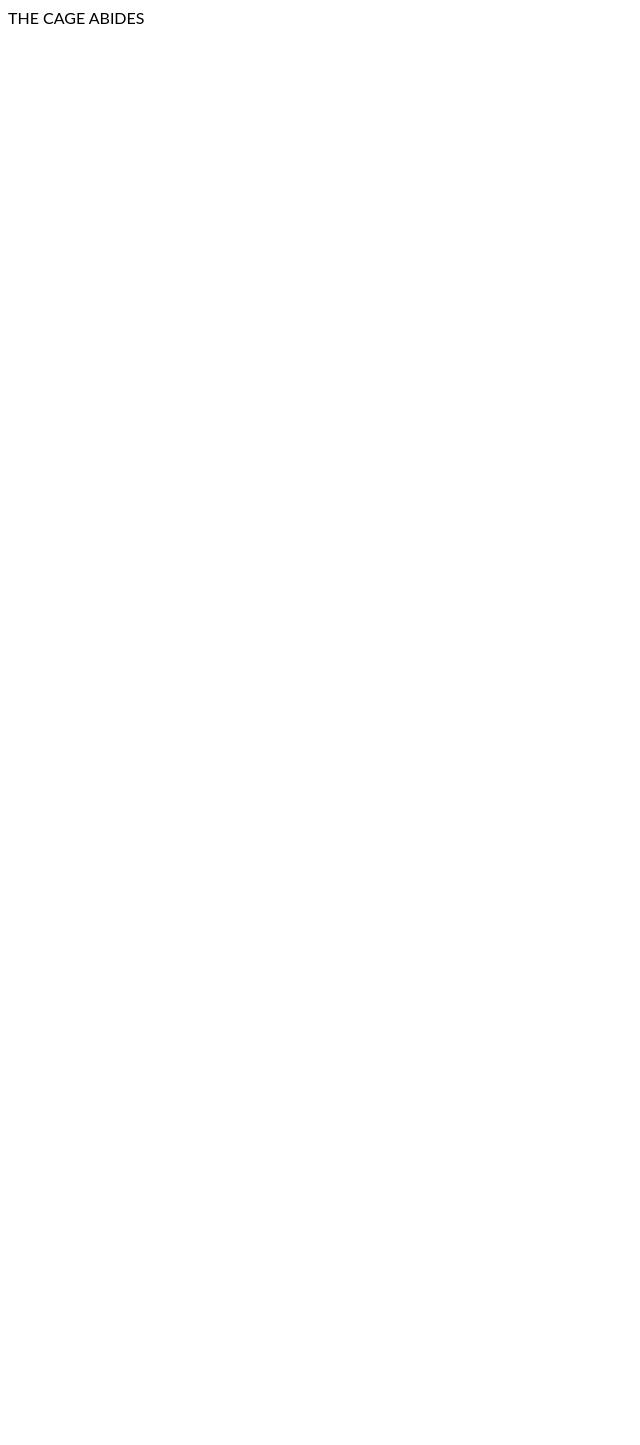
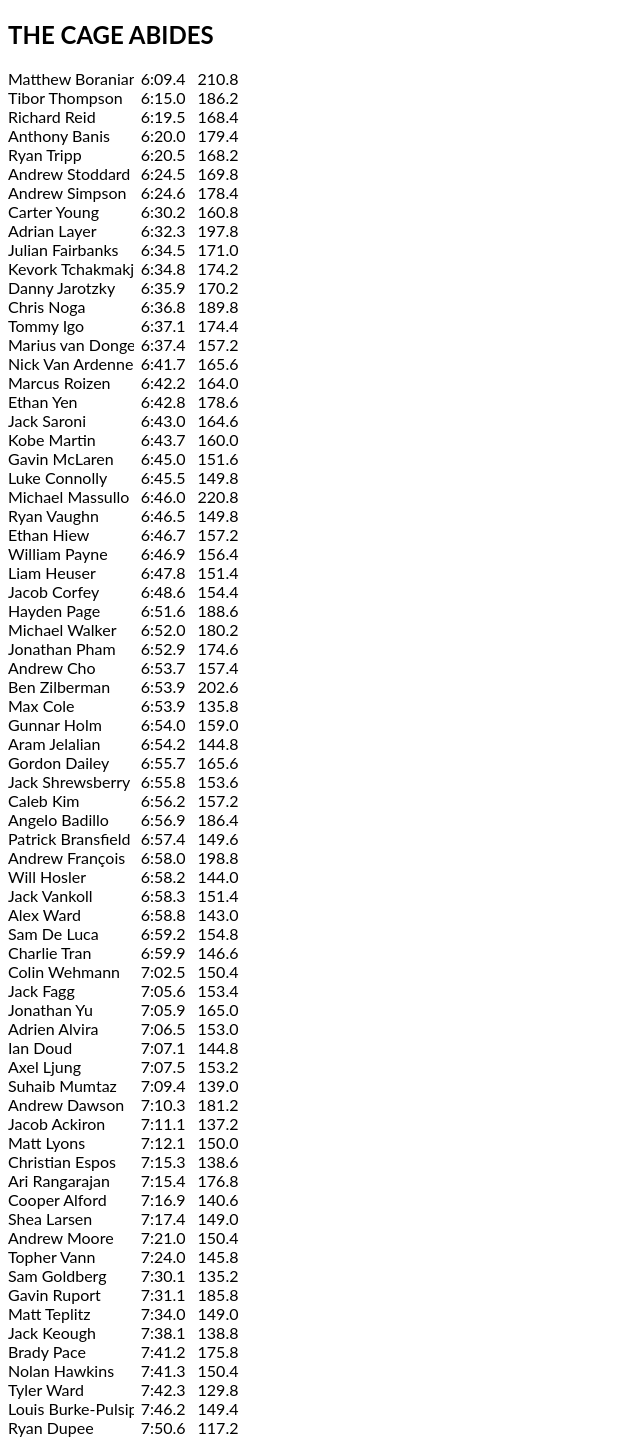
Before and after one commit to bpderegt/TheCoachesCage, a React app: page / in a window 1280 px wide. Shown: the whole page, without its empty margins (0-640 px from the left). Before the commit the page ends 800 px from the top, so only its background shows below. Built offline with nearby package versions, Linux system fonts and the light colour scheme; the HTML template or start-up script is replaced by a standard one.

Commit message:
static athlete 2ks displaying

```diff
--- a/client/src/components/App.jsx
+++ b/client/src/components/App.jsx
@@ -1,6 +1,8 @@
 import React from 'react';
 import styled from 'styled-components';
+import Roster from './roster/Roster.jsx';
 const axios = require('axios');
+
 
 const PageWrapper = styled.div`
   font-family: 'Lato', sans-serif;
@@ -21,7 +23,8 @@ class App extends React.Component {
   render() {
     return (
       <PageWrapper>
-        THE CAGE ABIDES
+        <h2>THE CAGE ABIDES</h2>
+        <Roster />
       </PageWrapper>
     )
   }
--- /dev/null
+++ b/client/src/components/roster/Athlete.jsx
@@ -0,0 +1,41 @@
+import React from 'react';
+import styled from 'styled-components';
+
+const AthleteWrapper = styled.div`
+  display: flex;
+  flex-direction: row;
+`;
+
+const NameWrapper = styled.div`
+  max-width: 10%;
+  min-width: 10%;
+  overflow: hidden;
+  white-space: nowrap;
+  margin-right: 0.5%;
+`;
+
+const TimeWrapper = styled.div`
+  max-width: 4%;
+  min-width: 4%;
+  overflow: hidden;
+  white-space: nowrap;
+  margin-right: 0.5%;
+`;
+
+const WeightWrapper = styled.div`
+  max-width: 4%;
+  min-width: 4%;
+  overflow: hidden;
+  white-space: nowrap;
+  margin-right: 0.5%;
+`;
+
+const Athlete = ({ athlete }) => (
+  <AthleteWrapper>
+    <NameWrapper>{athlete.name}</NameWrapper>
+    <TimeWrapper>{athlete.time}</TimeWrapper>
+    <WeightWrapper>{athlete.weight.toString().indexOf('.') === -1 ? `${athlete.weight.toString()}.0` : athlete.weight.toString()}</WeightWrapper>
+  </AthleteWrapper>
+)
+
+export default Athlete
--- a/client/src/components/roster/Roster.jsx
+++ b/client/src/components/roster/Roster.jsx
@@ -0,0 +1,16 @@
+import React from 'react';
+import Athlete from './Athlete.jsx'
+const data = require('../../../../db/static2ks.js')
+
+const moment = require('moment');
+moment().format();
+
+const Roster = () => (
+  <div>
+    {data.map((athlete, index) => (
+      <Athlete key={index} athlete={athlete} />
+    ))}
+  </div>
+)
+
+export default Roster;
--- /dev/null
+++ b/db/static2ks.js
@@ -0,0 +1,73 @@
+module.exports = [
+{ name: 'Matthew Boranian', time: '6:09.4', weight: 210.8 },
+{ name: 'Tibor Thompson', time: '6:15.0', weight: 186.2 },
+{ name: 'Richard Reid', time: '6:19.5', weight: 168.4 },
+{ name: 'Anthony Banis', time: '6:20.0', weight: 179.4 },
+{ name: 'Ryan Tripp', time: '6:20.5', weight: 168.2 },
+{ name: 'Andrew Stoddard', time: '6:24.5', weight: 169.8 },
+{ name: 'Andrew Simpson', time: '6:24.6', weight: 178.4 },
+{ name: 'Carter Young', time: '6:30.2', weight: 160.8 },
+{ name: 'Adrian Layer', time: '6:32.3', weight: 197.8 },
+{ name: 'Julian Fairbanks', time: '6:34.5', weight: 171 },
+{ name: 'Kevork Tchakmakjian', time: '6:34.8', weight: 174.2 },
+{ name: 'Danny Jarotzky', time: '6:35.9', weight: 170.2 },
+{ name: 'Chris Noga', time: '6:36.8', weight: 189.8 },
+{ name: 'Tommy Igo', time: '6:37.1', weight: 174.4 },
+{ name: 'Marius van Dongen', time: '6:37.4', weight: 157.2 },
+{ name: 'Nick Van Ardenne', time: '6:41.7', weight: 165.6 },
+{ name: 'Marcus Roizen', time: '6:42.2', weight: 164 },
+{ name: 'Ethan Yen', time: '6:42.8', weight: 178.6 },
+{ name: 'Jack Saroni', time: '6:43.0', weight: 164.6 },
+{ name: 'Kobe Martin', time: '6:43.7', weight: 160 },
+{ name: 'Gavin McLaren', time: '6:45.0', weight: 151.6 },
+{ name: 'Luke Connolly', time: '6:45.5', weight: 149.8 },
+{ name: 'Michael Massullo', time: '6:46.0', weight: 220.8 },
+{ name: 'Ryan Vaughn', time: '6:46.5', weight: 149.8 },
+{ name: 'Ethan Hiew', time: '6:46.7', weight: 157.2 },
+{ name: 'William Payne', time: '6:46.9', weight: 156.4 },
+{ name: 'Liam Heuser', time: '6:47.8', weight: 151.4 },
+{ name: 'Jacob Corfey', time: '6:48.6', weight: 154.4 },
+{ name: 'Hayden Page', time: '6:51.6', weight: 188.6 },
+{ name: 'Michael Walker', time: '6:52.0', weight: 180.2 },
+{ name: 'Jonathan Pham', time: '6:52.9', weight: 174.6 },
+{ name: 'Andrew Cho', time: '6:53.7', weight: 157.4 },
+{ name: 'Ben Zilberman', time: '6:53.9', weight: 202.6 },
+{ name: 'Max Cole', time: '6:53.9', weight: 135.8 },
+{ name: 'Gunnar Holm', time: '6:54.0', weight: 159 },
+{ name: 'Aram Jelalian', time: '6:54.2', weight: 144.8 },
+{ name: 'Gordon Dailey', time: '6:55.7', weight: 165.6 },
+{ name: 'Jack Shrewsberry', time: '6:55.8', weight: 153.6 },
+{ name: 'Caleb Kim', time: '6:56.2', weight: 157.2 },
+{ name: 'Angelo Badillo', time: '6:56.9', weight: 186.4 },
+{ name: 'Patrick Bransfield', time: '6:57.4', weight: 149.6 },
+{ name: 'Andrew François', time: '6:58.0', weight: 198.8 },
+{ name: 'Will Hosler', time: '6:58.2', weight: 144 },
+{ name: 'Jack Vankoll', time: '6:58.3', weight: 151.4 },
+{ name: 'Alex Ward', time: '6:58.8', weight: 143 },
+{ name: 'Sam De Luca', time: '6:59.2', weight: 154.8 },
+{ name: 'Charlie Tran', time: '6:59.9', weight: 146.6 },
+{ name: 'Colin Wehmann', time: '7:02.5', weight: 150.4 },
+{ name: 'Jack Fagg', time: '7:05.6', weight: 153.4 },
+{ name: 'Jonathan Yu', time: '7:05.9', weight: 165 },
+{ name: 'Adrien Alvira', time: '7:06.5', weight: 153 },
+{ name: 'Ian Doud', time: '7:07.1', weight: 144.8 },
+{ name: 'Axel Ljung', time: '7:07.5', weight: 153.2 },
+{ name: 'Suhaib Mumtaz', time: '7:09.4', weight: 139 },
+{ name: 'Andrew Dawson', time: '7:10.3', weight: 181.2 },
+{ name: 'Jacob Ackiron', time: '7:11.1', weight: 137.2 },
+{ name: 'Matt Lyons', time: '7:12.1', weight: 150 },
+{ name: 'Christian Espos', time: '7:15.3', weight: 138.6 },
+{ name: 'Ari Rangarajan', time: '7:15.4', weight: 176.8 },
+{ name: 'Cooper Alford', time: '7:16.9', weight: 140.6 },
+{ name: 'Shea Larsen', time: '7:17.4', weight: 149 },
+{ name: 'Andrew Moore', time: '7:21.0', weight: 150.4 },
+{ name: 'Topher Vann', time: '7:24.0', weight: 145.8 },
+{ name: 'Sam Goldberg', time: '7:30.1', weight: 135.2 },
+{ name: 'Gavin Ruport', time: '7:31.1', weight: 185.8 },
+{ name: 'Matt Teplitz', time: '7:34.0', weight: 149 },
+{ name: 'Jack Keough', time: '7:38.1', weight: 138.8 },
+{ name: 'Brady Pace', time: '7:41.2', weight: 175.8 },
+{ name: 'Nolan Hawkins', time: '7:41.3', weight: 150.4 },
+{ name: 'Tyler Ward', time: '7:42.3', weight: 129.8 },
+{ name: 'Louis Burke-Pulsipher', time: '7:46.2', weight: 149.4 },
+{ name: 'Ryan Dupee', time: '7:50.6', weight: 117.2 } ]
```
Also changed, not shown: 1 other file (tests, documents, lock files or other folders).
